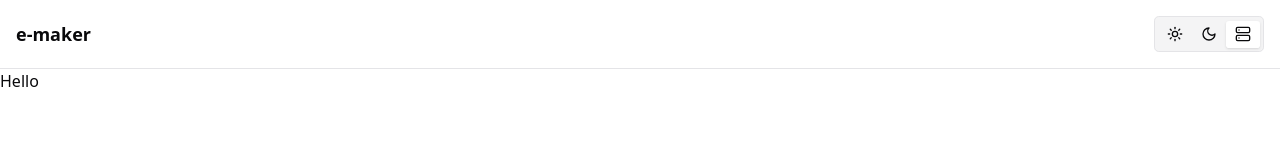
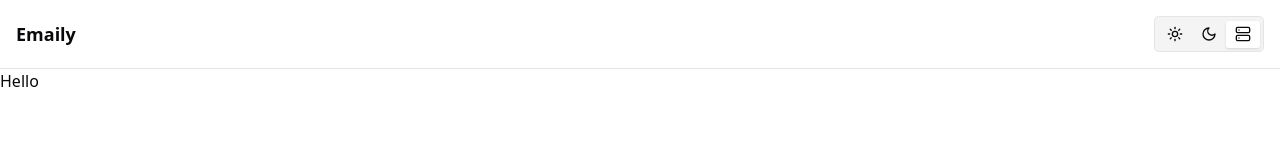
Before and after one commit to marcochavezco/Emaily, a Next.js app: page / in a window 1280 px wide. Shown: the top 160 px of the page. Built offline with nearby package versions, Linux system fonts and the light colour scheme.

Commit message:
rename project

```diff
--- a/app/(dashboard)/layout.tsx
+++ b/app/(dashboard)/layout.tsx
@@ -6,7 +6,7 @@ function Layout({ children }: { children: React.ReactNode }) {
   return (
     <div className='flex flex-col min-h-screen min-w-full bg-background max-h-screen'>
       <nav className='flex items-center justify-between p-4 bg-background border-b border-border'>
-        <div className='text-lg font-bold'>e-maker</div>
+        <div className='text-lg font-bold'>Emaily</div>
         <div className='flex items-center space-x-4'>
           <ThemeSwitcher />
           <UserButton afterSwitchSessionUrl='/sign-in' />
```
